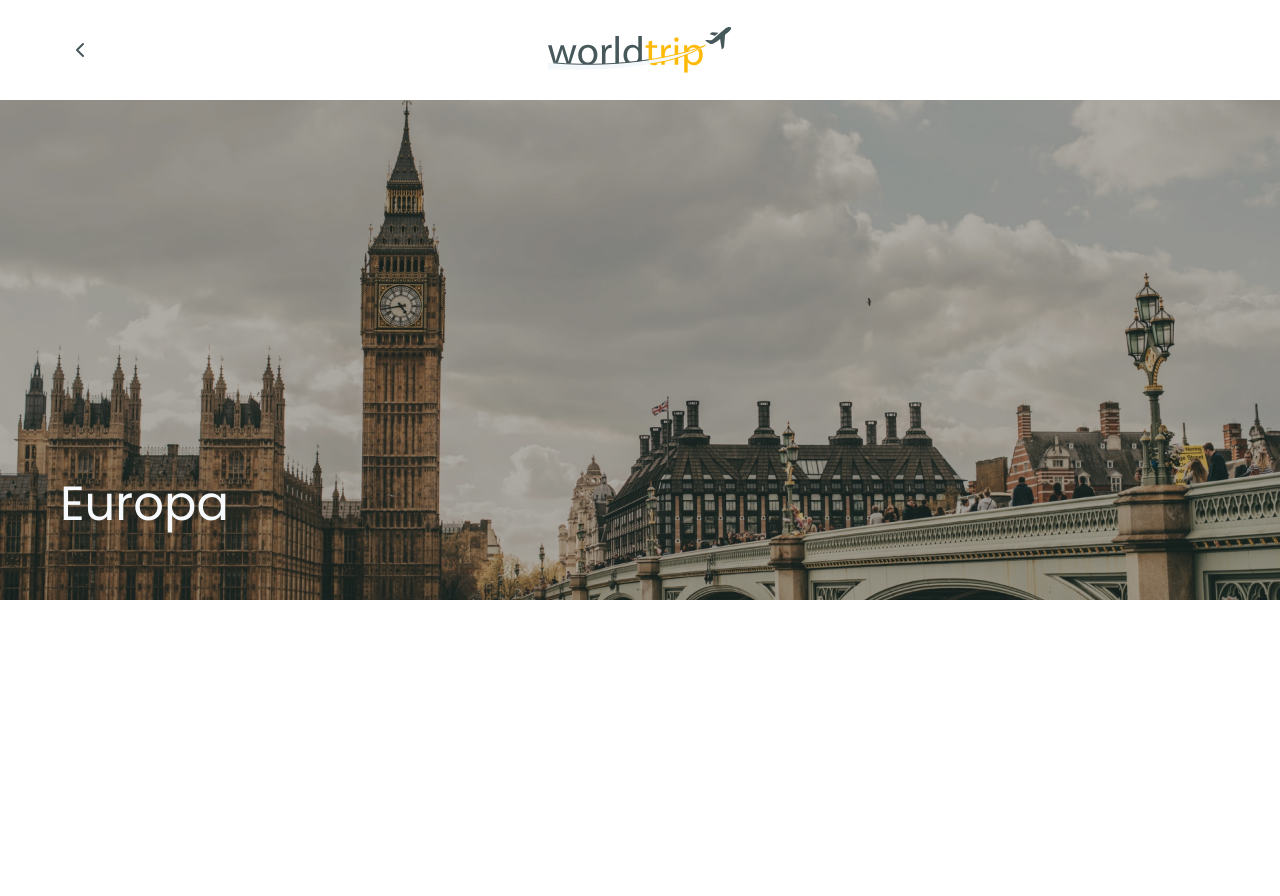
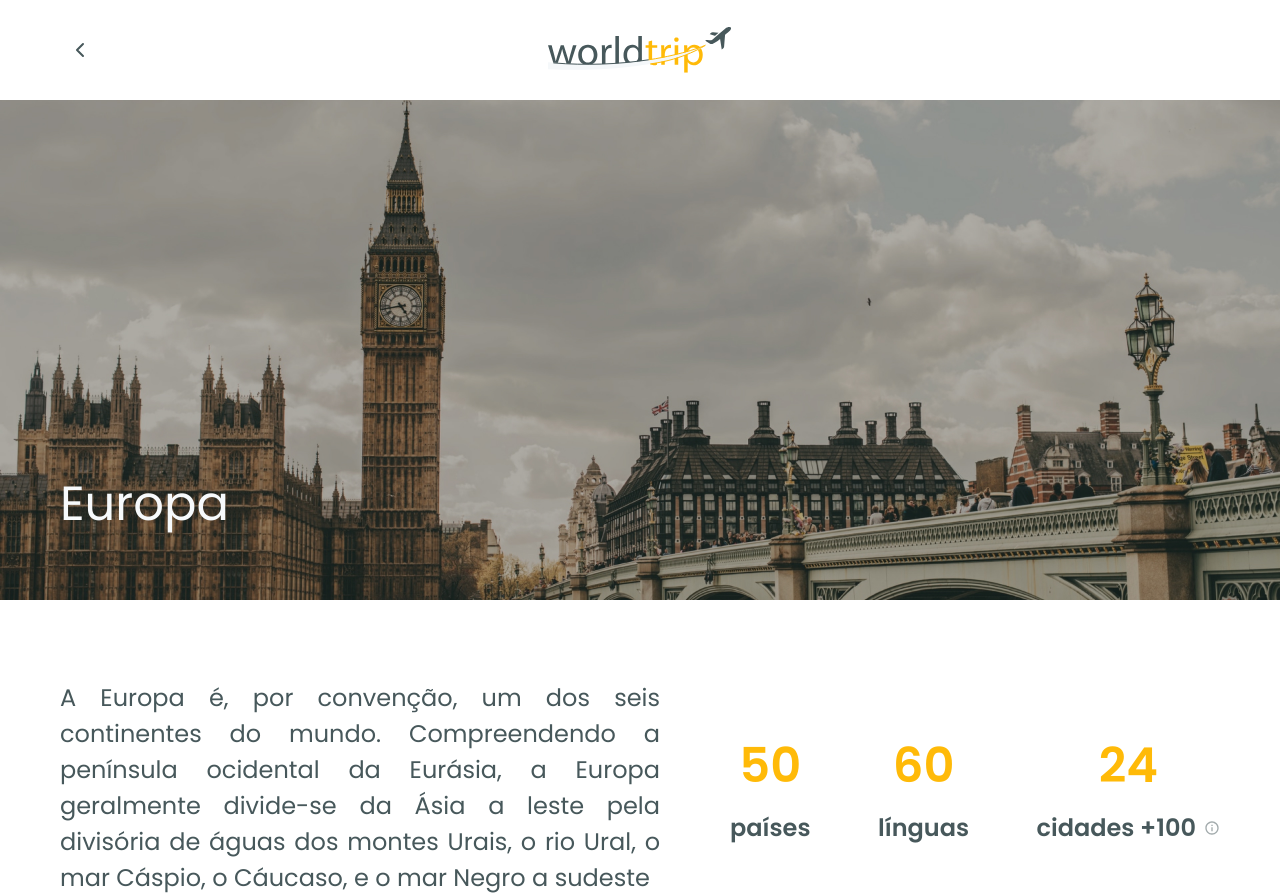
Before and after one commit to glaubermatos/worldtrip, a Next.js app: page /continent in a window 1280 px wide. Before the commit the page ends 800 px from the top, so only its background shows below. Built offline with nearby package versions, Linux system fonts and the light colour scheme.

Commit message:
continent about component

```diff
--- /dev/null
+++ b/src/components/ContinentAbout/index.tsx
@@ -0,0 +1,55 @@
+import { Flex, Icon, IconButton, Stack, Text, useBreakpointValue } from "@chakra-ui/react";
+import { Container } from "../../shared/Layout/Container";
+
+import { BiInfoCircle } from 'react-icons/bi'
+
+export function ContinentAbout() {
+
+    const isWideVersion = useBreakpointValue({
+        base: false,
+        md: false,
+        lg: false,
+        xl: true
+    })
+
+    return(
+        <Container m={'auto'}>
+            <Flex mx={['4', '10']} mt={['6', '20']} flexDir={isWideVersion ? 'row' : 'column'} gap={['4', '4.375rem']}>
+                <Text maxW={['100%', '100%', '100%', '100%', '37.5rem']} fontSize={['sm', '2xl']} textAlign={'justify'}>
+                    A Europa é, por convenção, um dos seis continentes do mundo. Compreendendo a península ocidental da Eurásia, a Europa geralmente divide-se da Ásia a leste pela divisória de águas dos montes Urais, o rio Ural, o mar Cáspio, o Cáucaso, e o mar Negro a sudeste
+                </Text>
+                <Flex w={'100%'} justify={['space-between', 'space-between', 'space-evenly', 'space-evenly', 'space-between']} align={ isWideVersion ? 'center' : ''}>
+                    <Stack align={['flex-start', 'flex-start', 'center']}>
+                        <Text fontSize={['2xl', '2xl', '5xl']} fontWeight={'semibold'} color={'#FFBA08'}>50</Text>
+                        <Text fontSize={['lg', 'lg', '2xl']} fontWeight={['regular', 'semibold']}>países</Text>
+                    </Stack>
+                    <Stack align={['flex-start', 'flex-start', 'center']}>
+                        <Text fontSize={['2xl', '2xl', '5xl']} fontWeight={'semibold'} color={'#FFBA08'}>60</Text>
+                        <Text fontSize={['lg', 'lg', '2xl']} fontWeight={['regular', 'semibold']}>línguas</Text>
+                    </Stack>
+                    <Stack align={['flex-start', 'flex-start', 'center']}>
+                        <Text fontSize={['2xl', '2xl', '5xl']} fontWeight={'semibold'} color={'#FFBA08'}>24</Text>
+                        <Flex justify={'center'} align={'center'} >
+                            <Text fontSize={['lg', 'lg', '2xl']} fontWeight={['regular', 'semibold']}>
+                                cidades +100
+                            </Text>
+                            <Icon as={ BiInfoCircle } opacity={'0.5'} ml="2"/>
+                            {/* <IconButton
+                                aria-label="Mais informações"
+                                display={'flex'}
+                                justifyContent={'center'}
+                                alignItems={'center'}
+                                icon={<Icon as={ BiInfoCircle } />}
+                                fontSize="16"
+                                variant="outline"
+                                ml="2"
+                                color={'#999999'}
+                                opacity={'0.5'}
+                            /> */}
+                        </Flex>
+                    </Stack>
+                </Flex>
+            </Flex>
+        </Container>
+    )
+}
--- a/src/pages/continent/index.tsx
+++ b/src/pages/continent/index.tsx
@@ -1,6 +1,7 @@
 import Head from "next/head";
 import { Header } from "../../components/Header";
 import { ContinentBanner } from '../../components/ContinentBanner'
+import { ContinentAbout } from "../../components/ContinentAbout";
 
 export default function Continent() {
     return(
@@ -12,6 +13,7 @@ export default function Continent() {
 
             <Header showButtonBackHome />
             <ContinentBanner />
+            <ContinentAbout />
         </>
     )
 }
```
